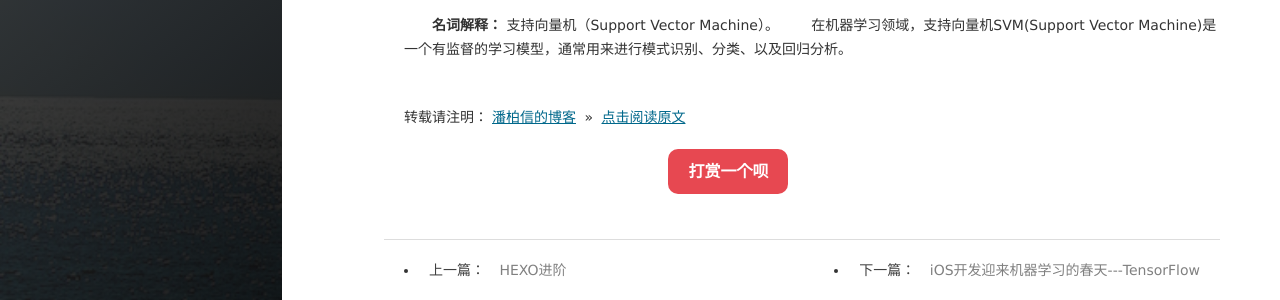
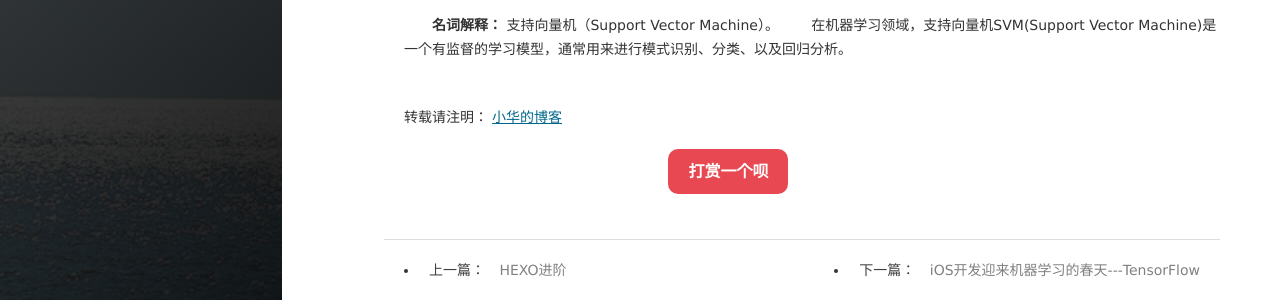
Before and after one commit to huajinping/huajinping.github.io, a Jekyll site: the page built from _posts/2016-07-05-MachineLearning_introduce.md, in a window 1280 px wide and 1376 px high. Shown: the part 840-1140 px from the top of the window. Built offline with Jekyll 4.4.1, drawn with Linux system fonts in a browser that asks for light colours; nearby versions of some CDN libraries; comment, search, counter and statistics services are not loaded.

Commit message:
Update 2016-07-05-MachineLearning_introduce.md

```diff
--- a/_posts/2016-07-05-MachineLearning_introduce.md
+++ b/_posts/2016-07-05-MachineLearning_introduce.md
@@ -36,4 +36,4 @@ tag: 机器学习
 
 <br>
 
-转载请注明：[潘柏信的博客](http://baixin) » [点击阅读原文](http://baixin.io/2016/07/MachineLearning_introduce/)
+转载请注明：[小华的博客](http://huajinping.cf)
```
